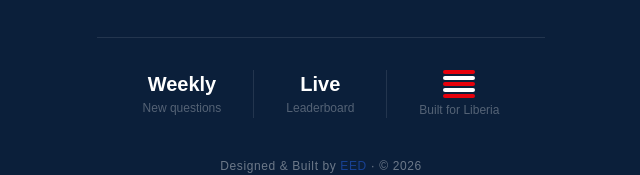
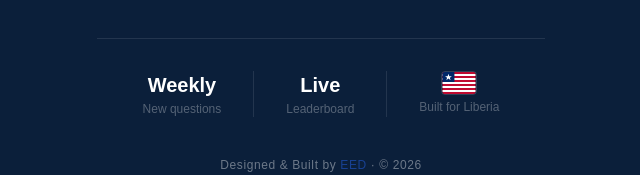
Before and after one commit to EEDICKSON/book-jimmys, a Next.js app: page / in a window 1280 px wide. Shown: the part 565-740 px from the top of the page, without its empty margins (319-959 px from the left). Built offline with nearby package versions, Linux system fonts and the light colour scheme.

Commit message:
feat: proper Liberian flag SVG on home page

```diff
--- a/app/page.tsx
+++ b/app/page.tsx
@@ -68,15 +68,32 @@ export default function HomePage() {
             <p className="text-white/30 text-xs mt-0.5">Leaderboard</p>
           </div>
           <div className="w-px bg-white/10" />
-          <div>
-            <div className="flex flex-col gap-0.5 mb-1 mx-auto w-8">
-              <div className="h-1 w-full bg-red-600 rounded-sm" />
-              <div className="h-1 w-full bg-white rounded-sm" />
-              <div className="h-1 w-full bg-red-600 rounded-sm" />
-              <div className="h-1 w-full bg-white rounded-sm" />
-              <div className="h-1 w-full bg-red-600 rounded-sm" />
-            </div>
-            <p className="text-white/30 text-xs mt-0.5">Built for Liberia</p>
+          {/* Liberian flag — proper SVG */}
+          <div className="flex flex-col items-center">
+            <svg
+              width="36"
+              height="24"
+              viewBox="0 0 36 24"
+              className="mb-1 rounded-sm overflow-hidden"
+              style={{ border: "0.5px solid rgba(255,255,255,0.15)" }}
+            >
+              {/* Red base */}
+              <rect width="36" height="24" fill="#BF0A30" />
+              {/* White stripes */}
+              <rect y="2.18" width="36" height="2.18" fill="#ffffff" />
+              <rect y="6.54" width="36" height="2.18" fill="#ffffff" />
+              <rect y="10.9" width="36" height="2.18" fill="#ffffff" />
+              <rect y="15.27" width="36" height="2.18" fill="#ffffff" />
+              <rect y="19.63" width="36" height="2.18" fill="#ffffff" />
+              {/* Blue canton */}
+              <rect width="13" height="10.9" fill="#002868" />
+              {/* White star */}
+              <polygon
+                points="6.5,1.8 7.4,4.5 10.2,4.5 8,6.2 8.8,8.9 6.5,7.2 4.2,8.9 5,6.2 2.8,4.5 5.6,4.5"
+                fill="#ffffff"
+              />
+            </svg>
+            <p className="text-white/30 text-xs">Built for Liberia</p>
           </div>
         </div>
 
```
